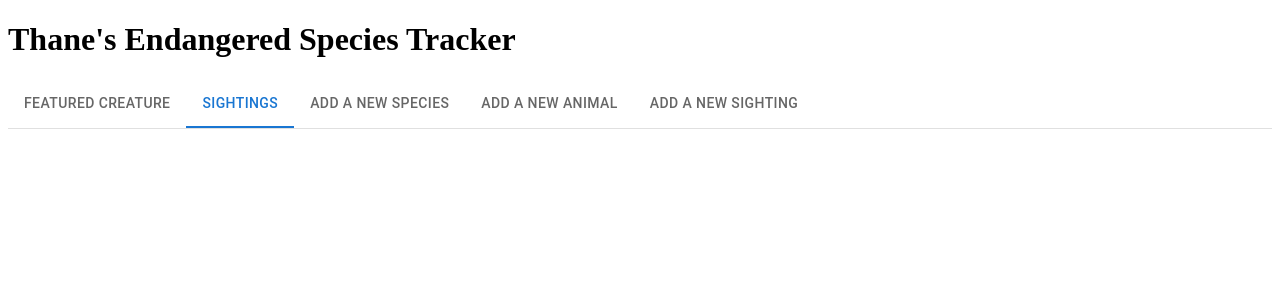
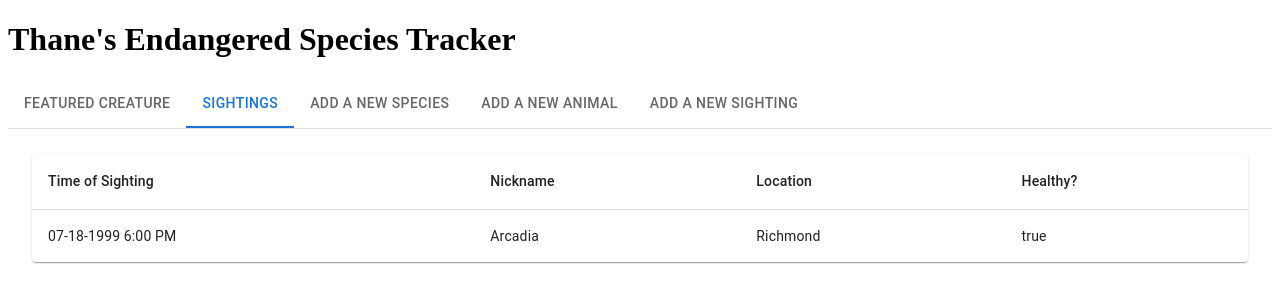
Before and after one commit to themagicianking/endangered-species, a React (Vite) app in the folder client/: page / in a window 1280 px wide. Both pictures are taken after a click on the tab "SIGHTINGS". Shown: the top 302 px of the page. Built offline with nearby package versions, Linux system fonts and the light colour scheme.

Commit message:
Added Sightings component and created table with basic data.

```diff
--- /dev/null
+++ b/client/src/components/Sightings.jsx
@@ -0,0 +1,61 @@
+import * as React from "react";
+import Table from "@mui/material/Table";
+import TableBody from "@mui/material/TableBody";
+import TableCell from "@mui/material/TableCell";
+import TableContainer from "@mui/material/TableContainer";
+import TableHead from "@mui/material/TableHead";
+import TableRow from "@mui/material/TableRow";
+import Paper from "@mui/material/Paper";
+
+// todo: convert timestampt to human readable date
+
+function createData(date, time, nickname, location, healthy, timestamp) {
+  return { date, time, nickname, location, healthy, timestamp };
+}
+
+const SIGHTINGS = [
+  {
+    date: "07-18-1999",
+    time: "6:00 PM",
+    nickname: "Arcadia",
+    location: "Richmond",
+    healthy: true,
+    timestamp: null,
+  },
+];
+
+const rows = SIGHTINGS.map((sighting) =>
+  createData(...Object.values(sighting))
+);
+
+export default function Sightings() {
+  return (
+    <TableContainer component={Paper}>
+      <Table sx={{ minWidth: 650 }}>
+        <TableHead>
+          <TableRow>
+            <TableCell>Time of Sighting</TableCell>
+            <TableCell>Nickname</TableCell>
+            <TableCell>Location</TableCell>
+            <TableCell>Healthy?</TableCell>
+          </TableRow>
+        </TableHead>
+        <TableBody>
+          {rows.map((row) => (
+            <TableRow
+              key={row.date}
+              sx={{ "&:last-child td, &:last-child th": { border: 0 } }}
+            >
+              <TableCell component="th" scope="row">
+                {row.date + " " + row.time}
+              </TableCell>
+              <TableCell>{row.nickname}</TableCell>
+              <TableCell>{row.location}</TableCell>
+              <TableCell>{`${row.healthy}`}</TableCell>
+            </TableRow>
+          ))}
+        </TableBody>
+      </Table>
+    </TableContainer>
+  );
+}
--- a/client/src/components/Tabs.jsx
+++ b/client/src/components/Tabs.jsx
@@ -4,6 +4,7 @@ import Tab from "@mui/material/Tab";
 import TabContext from "@mui/lab/TabContext";
 import TabList from "@mui/lab/TabList";
 import TabPanel from "@mui/lab/TabPanel";
+import Sightings from "./Sightings";
 import AddSpecies from "./AddSpecies";
 import AddAnimal from "./AddAnimal";
 import AddSighting from "./AddSighting";
@@ -28,7 +29,9 @@ export default function Tabs() {
           </TabList>
         </Box>
         <TabPanel value="0"></TabPanel>
-        <TabPanel value="1"></TabPanel>
+        <TabPanel value="1">
+          <Sightings />
+        </TabPanel>
         <TabPanel value="2">
           <AddSpecies />
         </TabPanel>
```
